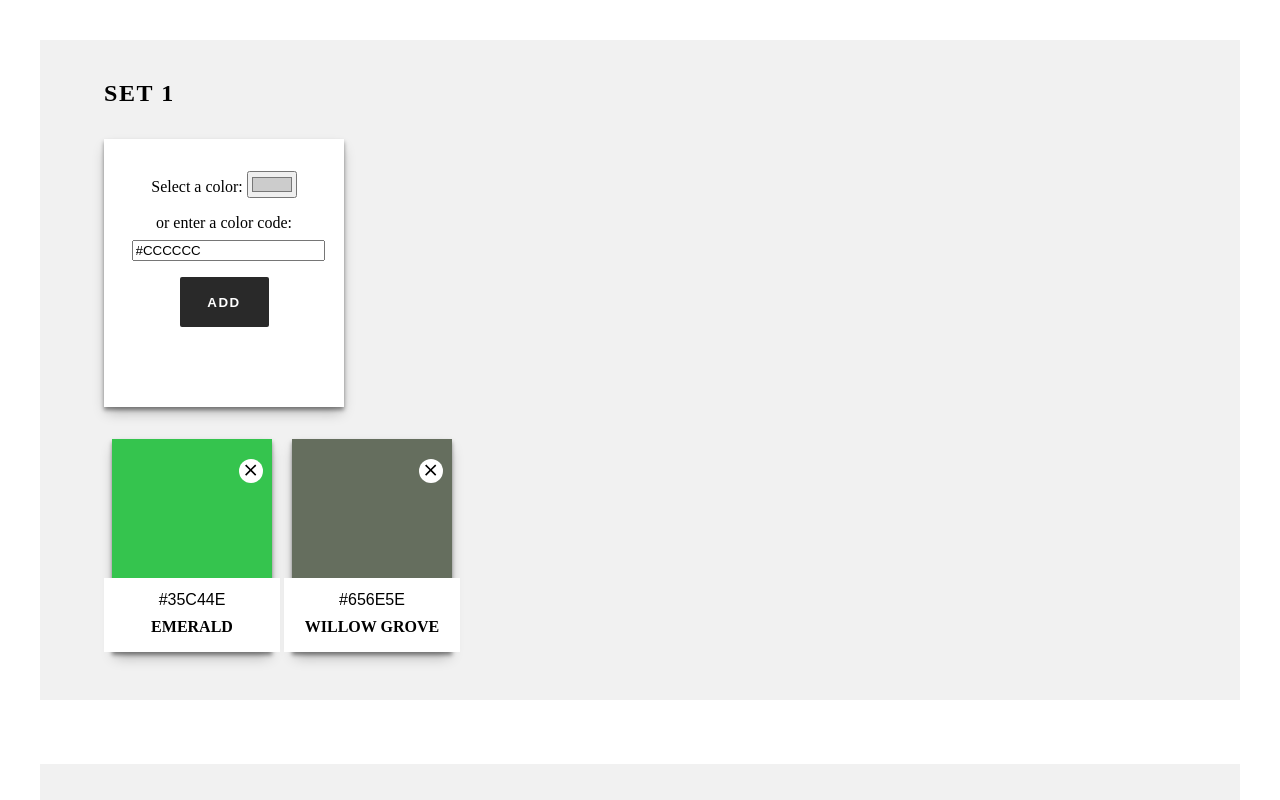
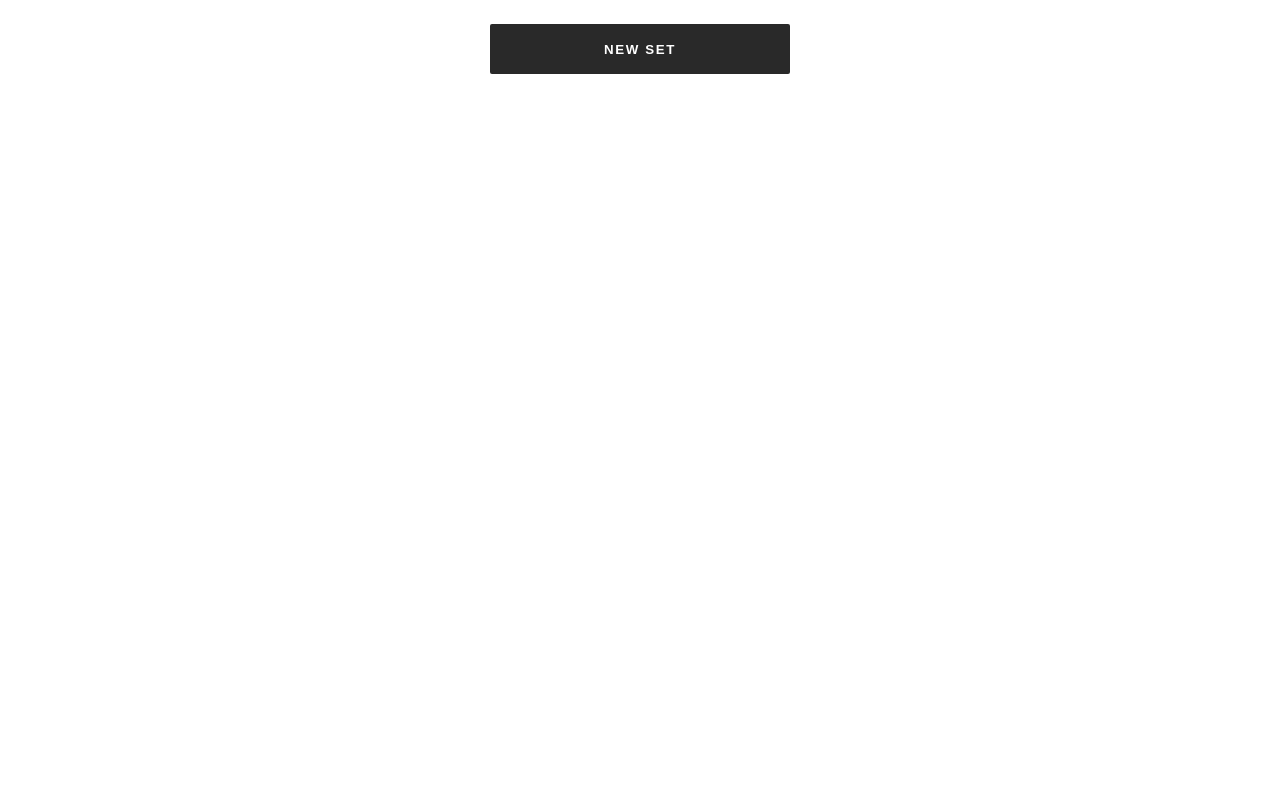
Before and after one commit to cosinushh/color-picker, a React (Create React App) app: page / in a window 1280 px wide. Shown: the top 800 px of the page. Built offline with nearby package versions, Linux system fonts and the light colour scheme; the HTML template or start-up script is replaced by a standard one.

Commit message:
make set headline changeable

```diff
--- a/src/App.css
+++ b/src/App.css
@@ -3,7 +3,21 @@
   display: grid;
 }
 
-button {
+.app__button {
   height: 50px;
-  margin: 3rem;
+  width: 300px;
+  background-color: rgb(41, 41, 41);
+  color: white;
+  border: none;
+  border-radius: 2px;
+  padding: 10px 20px;
+  margin: 1rem auto 3rem auto;
+  text-transform: uppercase;
+  letter-spacing: 0.1rem;
+  font-weight: bold;
+  transition: 300ms ease-in-out;
 }
+
+.app__button:hover {
+  background-color: rgb(78, 78, 78);
+}
--- a/src/App.js
+++ b/src/App.js
@@ -3,7 +3,7 @@ import Cardset from "./components/cardset/Cardset.js";
 import { useState, useEffect } from "react";
 
 function App() {
-  const initialColors = [
+  /* const initialColors = [
     {
       id: "a65639eb-1319-46e5-ab15-810f70e9f31a",
       setId: "b4bd938f-88c3-4891-ac92-130f2ab99bb3",
@@ -49,21 +49,20 @@ function App() {
       id: "ce8b988f-8c4a-4a4c-b18b-790b38a139b9",
       setName: "Set 3",
     },
-  ];
+  ]; */
 
-  const [colors, setColors] = useState(
-    /* readLocalStorage() ?? */ initialColors
-  );
-  const [sets, setSets] = useState(initialSets);
+  const [colors, setColors] = useState(readLocalStorage("colors") ?? []);
+  const [sets, setSets] = useState(readLocalStorage("sets") ?? []);
 
-  function readLocalStorage() {
-    const localStorageData = localStorage.getItem("colors");
+  function readLocalStorage(storageName) {
+    const localStorageData = localStorage.getItem(storageName);
     return JSON.parse(localStorageData);
   }
 
   useEffect(() => {
     localStorage.setItem("colors", JSON.stringify(colors));
-  }, [colors]);
+    localStorage.setItem("sets", JSON.stringify(sets));
+  }, [colors, sets]);
 
   async function getColorName(hexValue) {
     const modifiedHexValue = hexValue.substring(1);
@@ -96,11 +95,11 @@ function App() {
   }
 
   async function changeColor(colorId, newHex) {
-    // const newColorName = await getColorName(newHex);
+    const newColorName = await getColorName(newHex);
     setColors(
       colors.map((color) => {
         if (color.id === colorId) {
-          return { ...color, hexValue: newHex /* colorName: newColorName */ };
+          return { ...color, hexValue: newHex, colorName: newColorName };
         } else {
           return color;
         }
@@ -115,6 +114,25 @@ function App() {
     ]);
   }
 
+  function changeSetName(setId, NewSetName) {
+    setSets(
+      sets.map((set) => {
+        if (set.id === setId) {
+          return { ...set, setName: NewSetName };
+        } else {
+          return set;
+        }
+      })
+    );
+  }
+
+  function removeSet(setId) {
+    const newSets = sets.filter((set) => {
+      return setId !== set.id;
+    });
+    setSets(newSets);
+  }
+
   return (
     <main className="App">
       {sets.map((set) => {
@@ -126,12 +144,16 @@ function App() {
             removeColor={removeColor}
             changeColor={changeColor}
             addNewSet={addNewSet}
+            changeSetName={changeSetName}
+            removeSet={removeSet}
             key={set.id}
             id={set.id}
           />
         );
       })}
-      <button onClick={addNewSet}>New Set</button>
+      <button className="app__button" onClick={addNewSet}>
+        New Set
+      </button>
     </main>
   );
 }
--- a/src/components/cardset/Cardset.css
+++ b/src/components/cardset/Cardset.css
@@ -6,9 +6,14 @@
 
 .cardset__title {
   margin: 0.5rem 2rem 2rem 2rem;
+  display: block;
   text-transform: uppercase;
   text-align: left;
   letter-spacing: 0.1rem;
+  border: none;
+  background: none;
+  font-size: 2rem;
+  font-weight: bold;
 }
 
 .cardset__colorcards {
@@ -16,3 +21,22 @@
   flex-wrap: wrap;
   gap: 20px;
 }
+
+.colorcard__button {
+  height: 40px;
+  width: 150px;
+  background-color: rgb(41, 41, 41);
+  color: white;
+  border: none;
+  border-radius: 2px;
+  padding: 10px 20px;
+  margin: 3rem auto 1.5rem auto;
+  text-transform: uppercase;
+  letter-spacing: 0.1rem;
+  font-weight: bold;
+  transition: 300ms ease-in-out;
+}
+
+.colorcard__button:hover {
+  background-color: rgb(78, 78, 78);
+}
--- a/src/components/cardset/Cardset.js
+++ b/src/components/cardset/Cardset.js
@@ -2,11 +2,27 @@ import "./Cardset.css";
 import Colorcard from "../colorcard/Colorcard";
 import Form from "../form/Form";
 
-function Cardset({ colors, addColor, removeColor, changeColor, title, id }) {
-  console.log(title);
+function Cardset({
+  colors,
+  addColor,
+  removeColor,
+  changeColor,
+  title,
+  id,
+  changeSetName,
+  removeSet,
+}) {
   return (
     <section className="cardset">
-      <h2 className="cardset__title">{title}</h2>
+      <input
+        className="cardset__title"
+        type="text"
+        defaultValue={title}
+        onChange={(event) => {
+          const newSetName = event.target.value;
+          changeSetName(id, newSetName);
+        }}
+      />
       <Form addColor={addColor} setId={id} />
       <ul className="cardset__colorcards">
         {colors.map((color) => {
@@ -20,6 +36,15 @@ function Cardset({ colors, addColor, removeColor, changeColor, title, id }) {
           );
         })}
       </ul>
+      <button
+        type="button"
+        className="colorcard__button"
+        onClick={(event) => {
+          removeSet(id);
+        }}
+      >
+        REMOVE SET
+      </button>
     </section>
   );
 }
--- a/src/components/colorcard/Colorcard.css
+++ b/src/components/colorcard/Colorcard.css
@@ -7,7 +7,7 @@
   justify-content: space-between;
   align-items: center;
   box-shadow: rgba(0, 0, 0, 0.4) 0px 3px 4px,
-  rgba(0, 0, 0, 0.3) 0px 7px 13px -3px;;
+    rgba(0, 0, 0, 0.3) 0px 7px 13px -3px;
   cursor: copy;
 }
 
@@ -40,7 +40,7 @@
   background: none;
   border: none;
   align-self: flex-end;
-  margin: 0.5rem 0.2rem;
+  margin: 0.3rem 0.2rem;
 }
 
 .colorcard__delete-icon {
--- a/src/components/form/Form.js
+++ b/src/components/form/Form.js
@@ -2,7 +2,7 @@ import "./Form.css";
 import { useState } from "react";
 
 function Form({ addColor, setId }) {
-  const [selectedColor, setSelectedColor] = useState("#CCCCCC");
+  const [selectedColor, setSelectedColor] = useState("");
 
   function handleSubmit(event) {
     event.preventDefault();
@@ -20,7 +20,7 @@ function Form({ addColor, setId }) {
           onChange={(event) => {
             setSelectedColor(event.target.value);
           }}
-          value={selectedColor}
+          value={selectedColor.toUpperCase()}
         />
       </label>
       <label className="form__label form--space" htmlFor="colorText">
@@ -34,7 +34,7 @@ function Form({ addColor, setId }) {
         onChange={(event) => {
           setSelectedColor(event.target.value);
         }}
-        defaultValue={selectedColor}
+        defaultValue={selectedColor.toUpperCase()}
       />
       <button className="form__button" type="submit">
         Add
```
